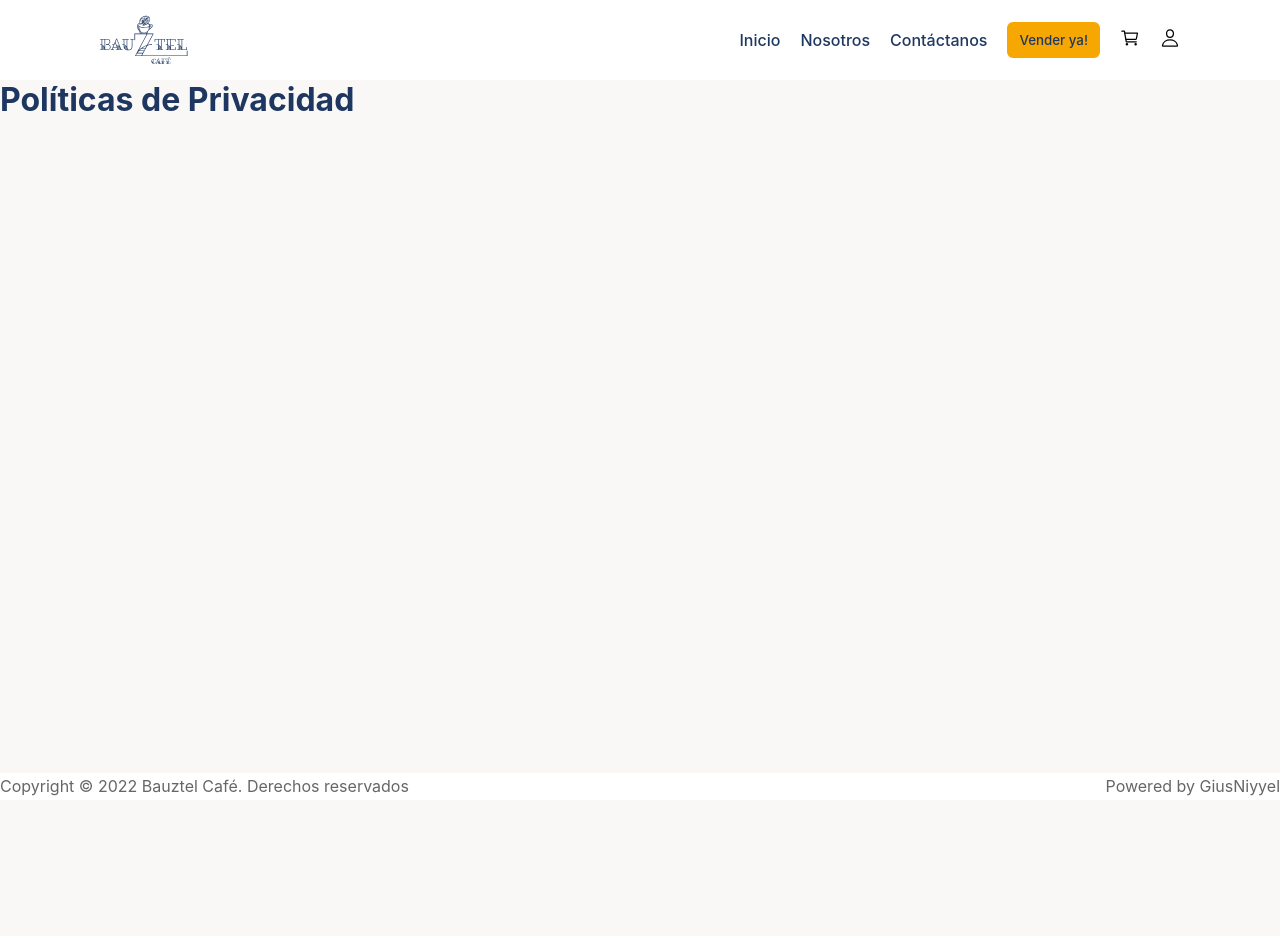
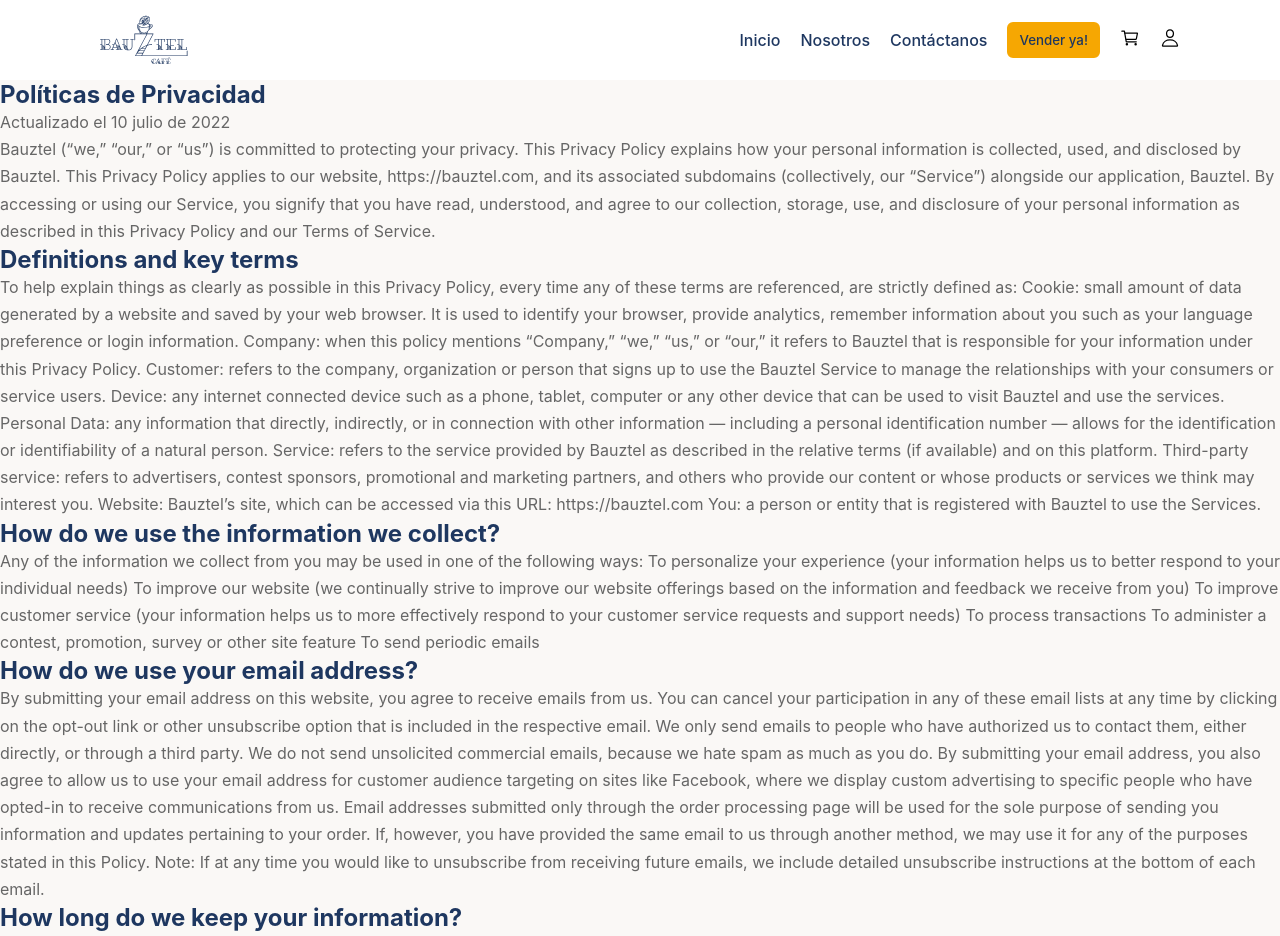
Before and after one commit to giusniyyel/bauztel-homepage, a Next.js app: page /privacy in a window 1280 px wide. Shown: the top 936 px of the page. Before the commit the page ends 800 px from the top, so only its background shows below. Built offline with nearby package versions, Linux system fonts and the light colour scheme.

Commit message:
:wrench: chore(pages): update privacy page without style

```diff
--- a/src/pages/privacy/index.tsx
+++ b/src/pages/privacy/index.tsx
@@ -2,7 +2,90 @@
 
 const PrivacyPolicyPage = () => (
   <Layout title='Políticas de Privacidad - Bauztel'>
-    <h1>Políticas de Privacidad</h1>
+    <section>
+      <h1>Políticas de Privacidad</h1>
+      <p>Actualizado el 10 julio de 2022</p>
+    </section>
+    <section>
+      <p>
+        Bauztel (“we,” “our,” or “us”) is committed to protecting your privacy.
+        This Privacy Policy explains how your personal information is collected,
+        used, and disclosed by Bauztel. This Privacy Policy applies to our
+        website, https://bauztel.com, and its associated subdomains
+        (collectively, our “Service”) alongside our application, Bauztel. By
+        accessing or using our Service, you signify that you have read,
+        understood, and agree to our collection, storage, use, and disclosure of
+        your personal information as described in this Privacy Policy and our
+        Terms of Service.
+      </p>
+      <h2>Definitions and key terms</h2>
+      <p>
+        To help explain things as clearly as possible in this Privacy Policy,
+        every time any of these terms are referenced, are strictly defined as:
+        Cookie: small amount of data generated by a website and saved by your
+        web browser. It is used to identify your browser, provide analytics,
+        remember information about you such as your language preference or login
+        information. Company: when this policy mentions “Company,” “we,” “us,”
+        or “our,” it refers to Bauztel that is responsible for your information
+        under this Privacy Policy. Customer: refers to the company, organization
+        or person that signs up to use the Bauztel Service to manage the
+        relationships with your consumers or service users. Device: any internet
+        connected device such as a phone, tablet, computer or any other device
+        that can be used to visit Bauztel and use the services. Personal Data:
+        any information that directly, indirectly, or in connection with other
+        information — including a personal identification number — allows for
+        the identification or identifiability of a natural person. Service:
+        refers to the service provided by Bauztel as described in the relative
+        terms (if available) and on this platform. Third-party service: refers
+        to advertisers, contest sponsors, promotional and marketing partners,
+        and others who provide our content or whose products or services we
+        think may interest you. Website: Bauztel’s site, which can be accessed
+        via this URL: https://bauztel.com You: a person or entity that is
+        registered with Bauztel to use the Services.
+      </p>
+      <h2>How do we use the information we collect?</h2>
+      <p>
+        Any of the information we collect from you may be used in one of the
+        following ways: To personalize your experience (your information helps
+        us to better respond to your individual needs) To improve our website
+        (we continually strive to improve our website offerings based on the
+        information and feedback we receive from you) To improve customer
+        service (your information helps us to more effectively respond to your
+        customer service requests and support needs) To process transactions To
+        administer a contest, promotion, survey or other site feature To send
+        periodic emails
+      </p>
+      <h2>How do we use your email address?</h2>
+      <p>
+        By submitting your email address on this website, you agree to receive
+        emails from us. You can cancel your participation in any of these email
+        lists at any time by clicking on the opt-out link or other unsubscribe
+        option that is included in the respective email. We only send emails to
+        people who have authorized us to contact them, either directly, or
+        through a third party. We do not send unsolicited commercial emails,
+        because we hate spam as much as you do. By submitting your email
+        address, you also agree to allow us to use your email address for
+        customer audience targeting on sites like Facebook, where we display
+        custom advertising to specific people who have opted-in to receive
+        communications from us. Email addresses submitted only through the order
+        processing page will be used for the sole purpose of sending you
+        information and updates pertaining to your order. If, however, you have
+        provided the same email to us through another method, we may use it for
+        any of the purposes stated in this Policy. Note: If at any time you
+        would like to unsubscribe from receiving future emails, we include
+        detailed unsubscribe instructions at the bottom of each email.
+      </p>
+      <h2>How long do we keep your information?</h2>
+      <p>
+        We keep your information only so long as we need it to provide Termify
+        to you and fulfill the purposes described in this policy. This is also
+        the case for anyone that we share your information with and who carries
+        out services on our behalf. When we no longer need to use your
+        information and there is no need for us to keep it to comply with our
+        legal or regulatory obligations, we’ll either remove it from our systems
+        or depersonalize it so that we cant identify you.
+      </p>
+    </section>
   </Layout>
 )
 
```
